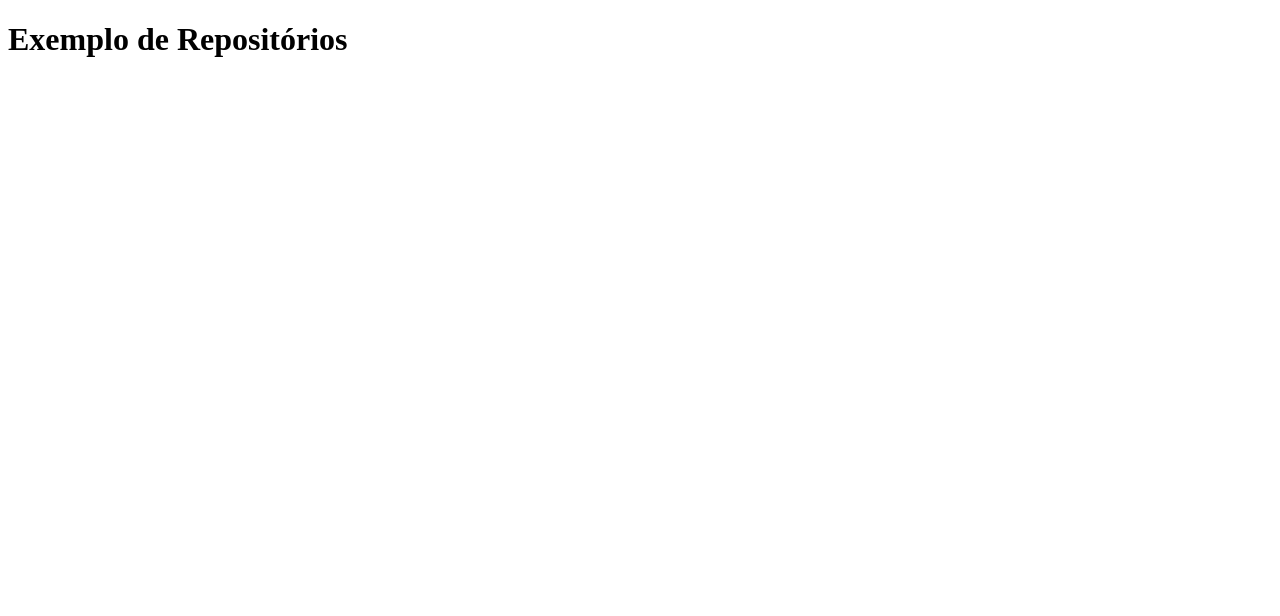
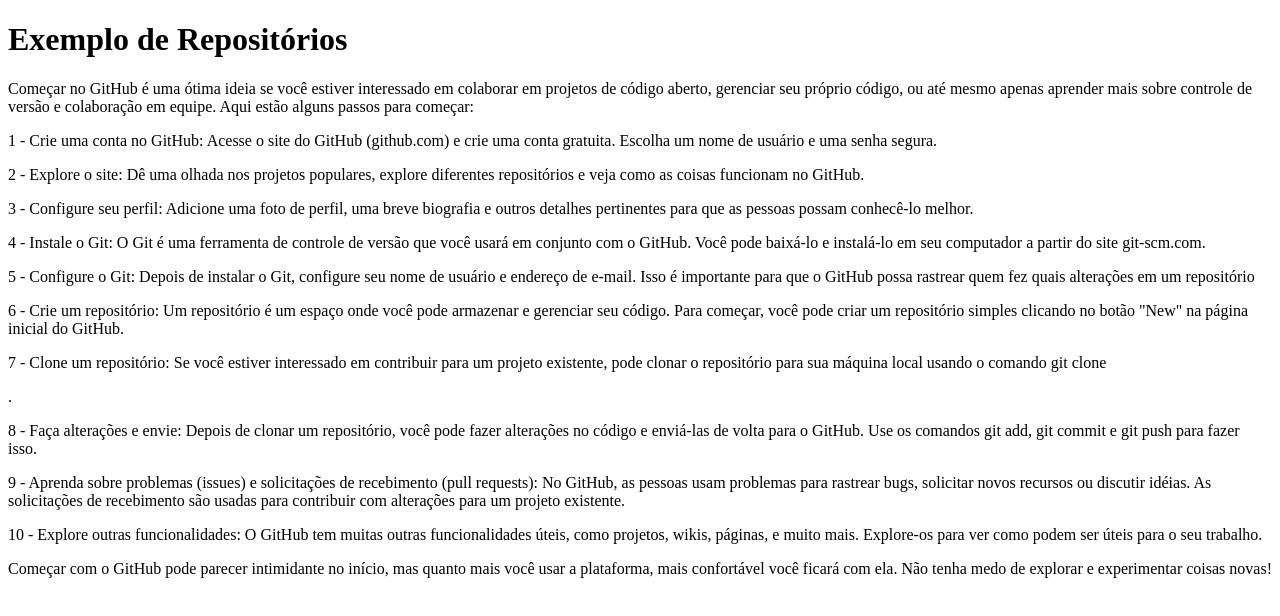
Before and after one commit to mirelapsr/primeiro-projeto-m, a plain HTML site: page index.html in a window 1280 px wide. Drawn offline with Linux system fonts and the light colour scheme.

Commit message:
Dicas para o Git.

```diff
--- a/index.html
+++ b/index.html
@@ -9,6 +9,25 @@
   </head>
   <body>
     <h1>Exemplo de Repositórios</h1>
-    <p></p>
+    <div>
+        <p>Começar no GitHub é uma ótima ideia se você estiver interessado em colaborar em projetos de código aberto, gerenciar seu próprio código, ou até mesmo apenas aprender mais sobre controle de versão e colaboração em equipe. Aqui estão alguns passos para começar:</p>
+        <p>1 - Crie uma conta no GitHub: Acesse o site do GitHub (github.com) e crie uma conta gratuita. Escolha um nome de usuário e uma senha segura.</p>
+        <p>2 - Explore o site: Dê uma olhada nos projetos populares, explore diferentes repositórios e veja como as coisas funcionam no GitHub.</p>
+        <p>3 - Configure seu perfil: Adicione uma foto de perfil, uma breve biografia e outros detalhes pertinentes para que as pessoas possam conhecê-lo melhor.</p>
+        <p>4 - Instale o Git: O Git é uma ferramenta de controle de versão que você usará em conjunto com o GitHub. Você pode baixá-lo e instalá-lo em seu computador a partir do site git-scm.com.</p>
+        <p>5 - Configure o Git: Depois de instalar o Git, configure seu nome de usuário e endereço de e-mail. Isso é importante para que o GitHub possa rastrear quem fez quais alterações em um repositório</p>
+        <p>6 - Crie um repositório: Um repositório é um espaço onde você pode armazenar e gerenciar seu código. Para começar, você pode criar um repositório simples clicando no botão "New" na página inicial do GitHub.</p>
+        <p>7 - Clone um repositório: Se você estiver interessado em contribuir para um projeto existente, pode clonar o repositório para sua máquina local usando o comando git clone       <pre><URL do repositório></URL></pre>.
+        </p>
+        <p>8 - Faça alterações e envie: Depois de clonar um repositório, você pode fazer alterações no código e enviá-las de volta para o GitHub. Use os comandos git add, git commit e git push para fazer isso.</p>
+        <p>
+            9 - Aprenda sobre problemas (issues) e solicitações de recebimento (pull requests): No GitHub, as pessoas usam problemas para rastrear bugs, solicitar novos recursos ou discutir idéias. As solicitações de recebimento são usadas para contribuir com alterações para um projeto existente.
+        </p>
+        <p>10 - Explore outras funcionalidades: O GitHub tem muitas outras funcionalidades úteis, como projetos, wikis, páginas, e muito mais. Explore-os para ver como podem ser úteis para o seu trabalho.</p>
+
+        <p>
+            Começar com o GitHub pode parecer intimidante no início, mas quanto mais você usar a plataforma, mais confortável você ficará com ela. Não tenha medo de explorar e experimentar coisas novas!
+        </p>
+    </div>
   </body>
 </html>
```
